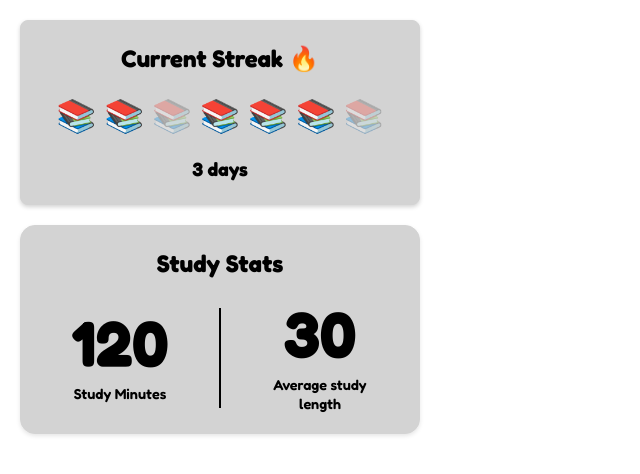
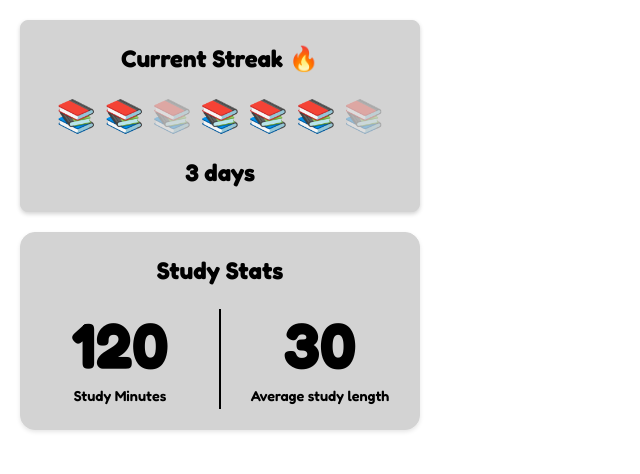
Before and after one commit to ChakornK/hackcamp-2025, a Next.js app: page / in a window 1280 px wide. Shown: the top 474 px of the page, without its empty margins (0-640 px from the left). Built offline with nearby package versions, Linux system fonts and the light colour scheme.

Commit message:
new changes

```diff
--- a/src/app/components/streaks.css
+++ b/src/app/components/streaks.css
@@ -22,7 +22,7 @@
 }
 
 .streak-count {
-    font-size: 1.2rem;
+    font-size: 1.5rem;
     margin-top: 5px;
     font-weight: bold;
 }
--- a/src/app/components/studystats.jsx
+++ b/src/app/components/studystats.jsx
@@ -12,7 +12,7 @@ export default function StudyStats({ studyMinutes, averageStudyLength }) {
                 <div className="vertical-divider"></div>
                 <div className="stat-item">
                     <p className="stat-value">{averageStudyLength}</p>
-                    <h3 className="stat-label">Average study<br/>length</h3>
+                    <h3 className="stat-label">Average study length</h3>
                 </div>
             </div>
         </div>
--- a/src/app/page.jsx
+++ b/src/app/page.jsx
@@ -16,8 +16,8 @@ export default function Home() {
     <main>
       <p>
         <Streaks entries={entries}/>
-        <StudyStats studyMinutes={120} averageStudyLength={30} />
         </p>
+        <p><StudyStats studyMinutes={120} averageStudyLength={30} /></p>
 
     </main>
   );
```
